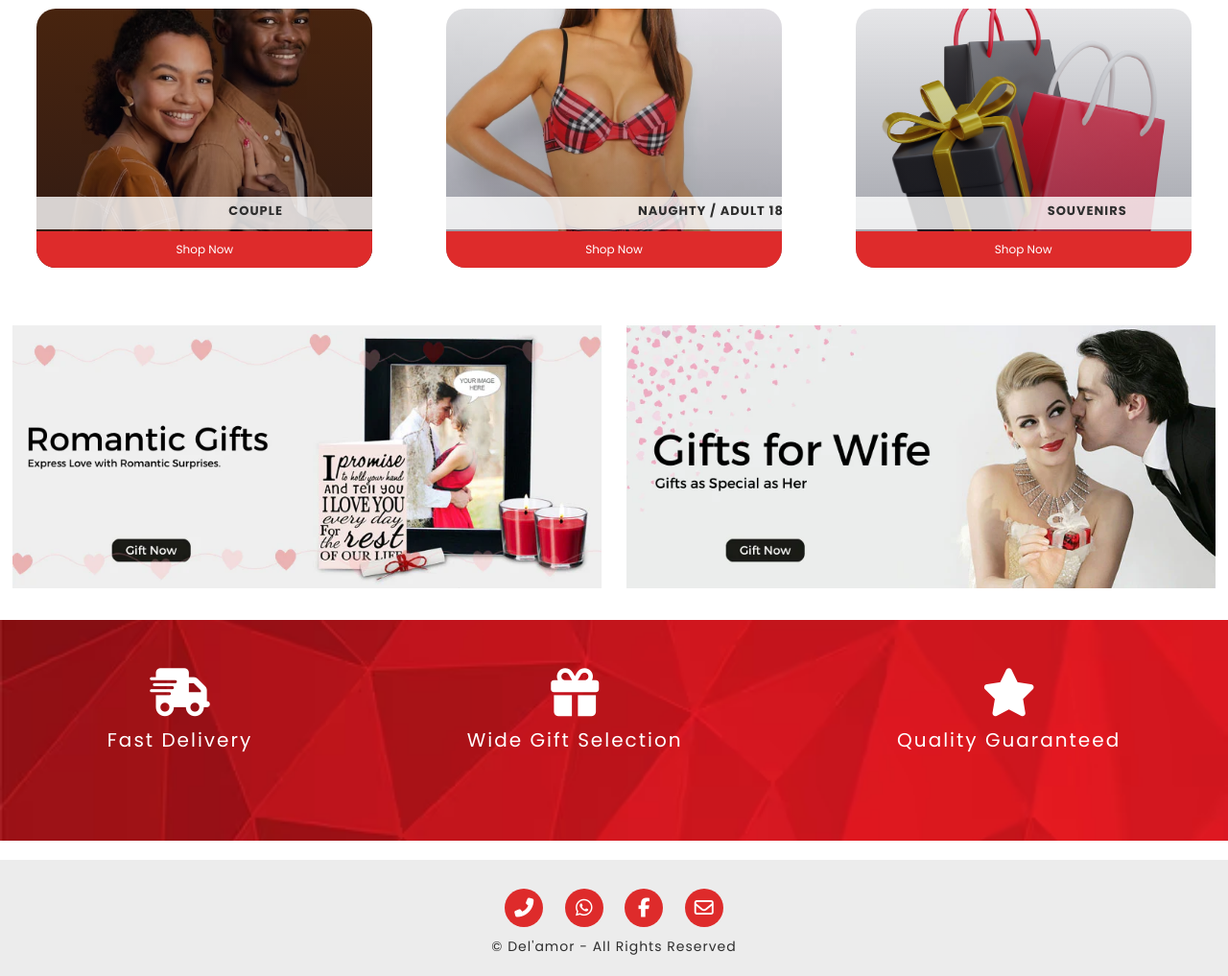
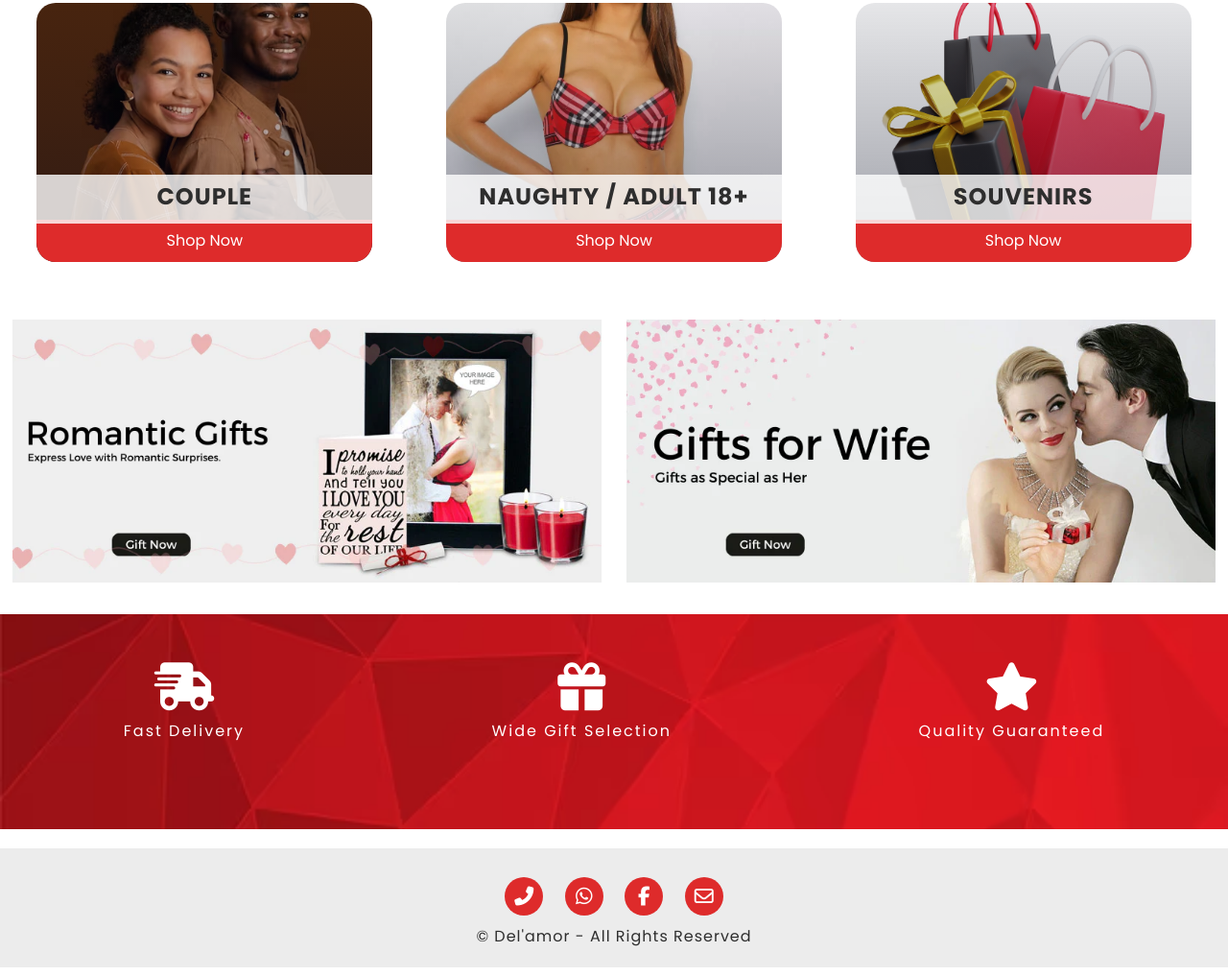
Before and after one commit to Seyi-Adebowale/del-amor, a plain HTML site: page index.html in a window 1280 px wide. Shown: the part 1265-2282 px from the top of the page at 96% size. Drawn offline with nearby package versions, Linux system fonts and the light colour scheme.

Commit message:
adjusted font sizes

```diff
--- a/css/global.css
+++ b/css/global.css
@@ -3,7 +3,7 @@
   --color-black: #2e2e2e;
   --color-white: #fff;
 
-  --normal-font: 1.8rem;
+  --normal-font: 1.6rem;
   --large-font: 2.2rem;
   --very-large-font: 2.6rem;
   --small-font: 1.4rem;
@@ -201,7 +201,7 @@ main{
 }
 .footer-text p {
   margin: 0;
-  font-size: 14px;
+  font-size: 1.6rem;
   letter-spacing: 1px;
   color: var(--color-black);
 }
@@ -210,5 +210,5 @@ main{
 }
 .footer-text {
   margin: 0;
-  font-size: 12px;
+  font-size: 1.6rem;
 }
--- a/css/style.css
+++ b/css/style.css
@@ -212,12 +212,13 @@
     url("../img/souvenir.webp");
 }
 .category-box .title {
-  font-size: 1.3rem;
+  font-size: 2.4rem;
   letter-spacing: 1px;
   font-weight: bold;
   text-transform: uppercase;
   word-wrap: break-word;
-  animation: bouncing-text 7s linear infinite;
+  /* animation: bouncing-text 7s linear infinite; */
+  text-align: center;
   text-overflow: ellipsis;
   display: inline-block;
   white-space: nowrap;
@@ -245,9 +246,9 @@
   color: var(--color-white);
   padding: 10px;
   border-radius: 0 0 20px 20px;
-  font-size: 1.2rem;
+  font-size: 1.6rem;
 }
-@keyframes bouncing-text {
+/* @keyframes bouncing-text {
   0% {
     transform: translateX(0%);
   }
@@ -257,7 +258,7 @@
   100% {
     transform: translateX(0%);
   }
-}
+} */
 .category-box:hover {
   opacity: 0.8 !important;
 }
@@ -302,7 +303,7 @@
   margin-bottom: 30px;
 }
 .advert-point p {
-  font-size: 2rem;
+  font-size: 1.6rem;
   letter-spacing: 2px;
 }
 .advert-point i {
--- a/index.html
+++ b/index.html
@@ -121,14 +121,14 @@
           </div>
         </div>
 
-        <div class="custom-arrows">
+        <!-- <div class="custom-arrows">
           <div class="custom-prev">
             <i class="fa fa-chevron-left slick-prev"></i>
           </div>
           <div class="custom-next">
             <i class="fa fa-chevron-right slick-next"></i>
           </div>
-        </div>
+        </div> -->
       </section>
 
       <section class="mantra">
--- a/main.js
+++ b/main.js
@@ -35,14 +35,17 @@ for (let i = 0; i < nav.length; i++) {
 }
 
 $(document).ready(function () {
-  var slidesToShow = 7; // Default value
 
   $(".occasions-container").slick({
-    slidesToShow: slidesToShow,
-    slidesToScroll: 2,
+    slidesToShow: 7,
+    slidesToScroll: 1,
+    autoplay: true,
+      autoplaySpeed: 1000, // Adjust the speed in milliseconds
+      infinite: true,
+      arrows: false,
     // variableWidth: true,
     // centerMode: false,
-    infinite: false,
+    // infinite: false,
     easing: "easeInOutCubic",
     initialSlide: 0,
     responsive: [
```
